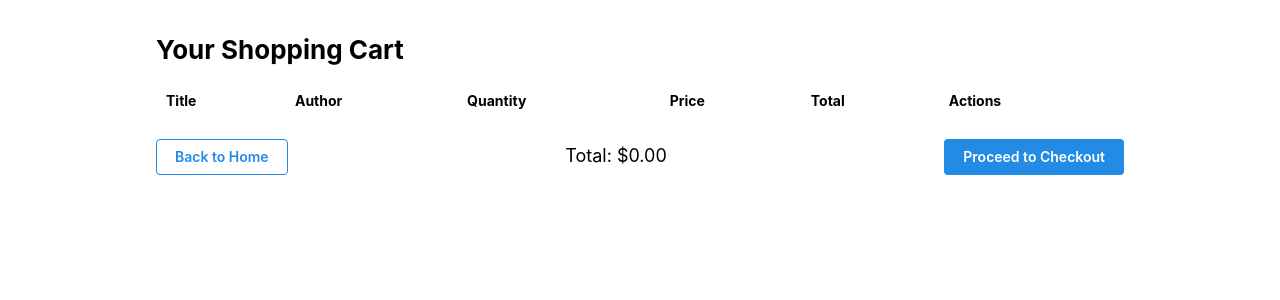
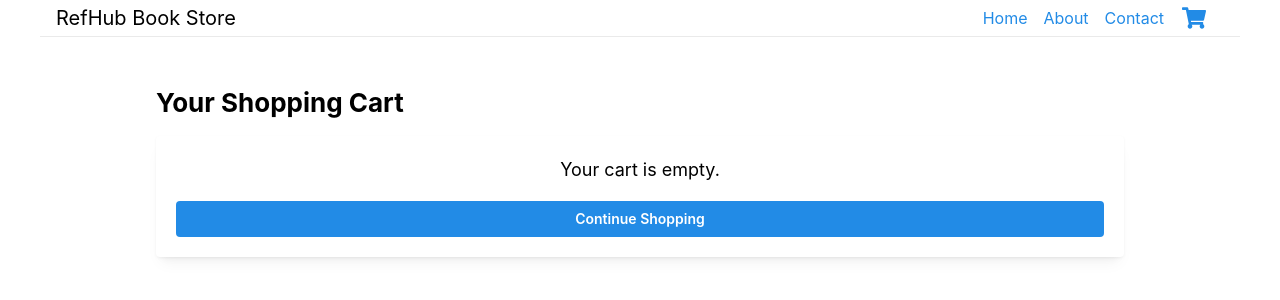
Before and after one commit to ZeeFuzooly/bookstore, a Next.js app: page /cart in a window 1280 px wide. Shown: the top 300 px of the page. Built offline with nearby package versions, Linux system fonts and the light colour scheme; what @mantine/next would draw is missing.

Commit message:
adding the nav bar

```diff
--- a/package.json
+++ b/package.json
@@ -34,6 +34,7 @@
     "next": "14.2.5",
     "react": "^18",
     "react-dom": "^18",
+    "react-icons": "^5.2.1",
     "recharts": "^2.12.7",
     "stripe": "^16.5.0",
     "zod": "^3.23.8",
--- a/src/components/Cart.tsx
+++ b/src/components/Cart.tsx
@@ -1,5 +1,5 @@
 import { useCartStore } from '../stores/cartstore';
-import { Table, Button, NumberInput, Text, Flex, Space, Title, Box, Center } from '@mantine/core';
+import { Table, Button, NumberInput, Text, Flex, Space, Title, Box, Center, Card } from '@mantine/core';
 import { useRouter } from 'next/router';
 
 interface Book {
@@ -40,13 +40,20 @@ const Cart = () => {
     <Center>
       <Box style={{ maxWidth: 1000, width: '100%', padding: '1rem' }}>
         <Title order={2} mt="md" mb="md">Your Shopping Cart</Title>
+        {items.length === 0 ? (
+          <Card padding="lg" shadow="sm" style={{ textAlign: 'center' }}>
+            <Text size="lg" mb="md">Your cart is empty.</Text>
+            <Button onClick={handleBack}>Continue Shopping</Button>
+          </Card>
+        ) : (
+          <>
             <Table striped highlightOnHover>
               <thead>
                 <tr>
                   <Table.Th>Title</Table.Th>
                   <Table.Th>Author</Table.Th>
                   <Table.Th>Quantity</Table.Th>
-              <Table.Th>Price</Table.Th>
+                  <Table.Th>Unit Price</Table.Th>
                   <Table.Th>Total</Table.Th>
                   <Table.Th>Actions</Table.Th>
                 </tr>
@@ -82,9 +89,11 @@ const Cart = () => {
             </Table>
             <Flex justify="space-between" align="center" mt="lg">
               <Button variant="outline" onClick={handleBack}>Back to Home</Button>
-          <Text size="lg" >Total: ${totalPrice.toFixed(2)}</Text>
+              <Text size="lg">Total: ${totalPrice.toFixed(2)}</Text>
               <Button onClick={handleCheckout}>Proceed to Checkout</Button>
             </Flex>
+          </>
+        )}
         <Space h="xl" />
       </Box>
     </Center>
--- a/src/components/Layout.tsx
+++ b/src/components/Layout.tsx
@@ -1,10 +1,15 @@
 import "@mantine/core/styles.css";
-
 import {
+  MantineProvider,
+  Container,
+  Flex,
+  Text,
+  Anchor,
   ColorSchemeScript,
-  MantineProvider,
-  AppShell,
+  Button,
 } from "@mantine/core";
+import { FaShoppingCart } from "react-icons/fa";
+import { useRouter } from "next/router";
 
 export const metadata = {
   title: "My Book Store",
@@ -16,6 +21,13 @@ export default function RootLayout({
 }: {
   children: React.ReactNode;
 }) {
+  const router = useRouter();
+
+  // Function to handle cart icon click
+  const handleCartClick = () => {
+    router.push("/cart");
+  };
+
   return (
     <html lang="en">
       <head>
@@ -23,8 +35,39 @@ export default function RootLayout({
       </head>
       <body>
         <MantineProvider>
-          <AppShell>
-            {children}</AppShell>
+          <Container fluid>
+            <Flex
+              align="center"
+              justify="space-between"
+              style={{
+                width: "100%",
+                maxWidth: "1200px",
+                margin: "0 auto",
+                borderBottom: "1px solid #eaeaea",
+                marginBottom: "1rem",
+                padding: "0 1rem",
+              }}
+            >
+              <Text size="xl">RefHub Book Store</Text>
+              <Flex align="center">
+                <Anchor href="/" mr="md">
+                  Home
+                </Anchor>
+                <Anchor href="/about" mr="md">
+                  About
+                </Anchor>
+                <Anchor href="/contact">Contact</Anchor>
+                <Button
+                  variant="outline"
+                  onClick={handleCartClick}
+                  style={{ border: "none", background: "transparent" }}
+                >
+                  <FaShoppingCart size={24} />
+                </Button>
+              </Flex>
+            </Flex>
+            {children}
+          </Container>
         </MantineProvider>
       </body>
     </html>
--- a/src/components/SearchBar.tsx
+++ b/src/components/SearchBar.tsx
@@ -25,7 +25,7 @@ const SearchBar: React.FC<SearchBarProps> = ({ searchTerm, setSearchTerm, sortBy
           placeholder="Select sorting criteria"
           value={sortBy}
           onChange={(value) => setSortBy(value || 'title')}
-          style={{ width: 450}}
+          style={{ width: 590}}
           data={[
             { value: 'title', label: 'Title' },
             { value: 'author', label: 'Author' },
@@ -37,7 +37,7 @@ const SearchBar: React.FC<SearchBarProps> = ({ searchTerm, setSearchTerm, sortBy
           placeholder="Select category"
           value={categoryFilter || ''}
           onChange={(value) => setCategoryFilter(value || null)}
-          style={{ width: 450 }}
+          style={{ width: 600 }}
           data={[
             { value: '', label: 'All' },
             { value: 'Fiction', label: 'Fiction' },
```
Also changed, not shown: src/components/BookList.tsx (+7 -7 lines), src/components/CheckoutForm.tsx (+36 -8 lines), src/stores/bookstore.ts (+13 -4 lines), 1 other file (tests, documents, lock files or other folders). Lines whose indentation alone changed are shown as unchanged.
